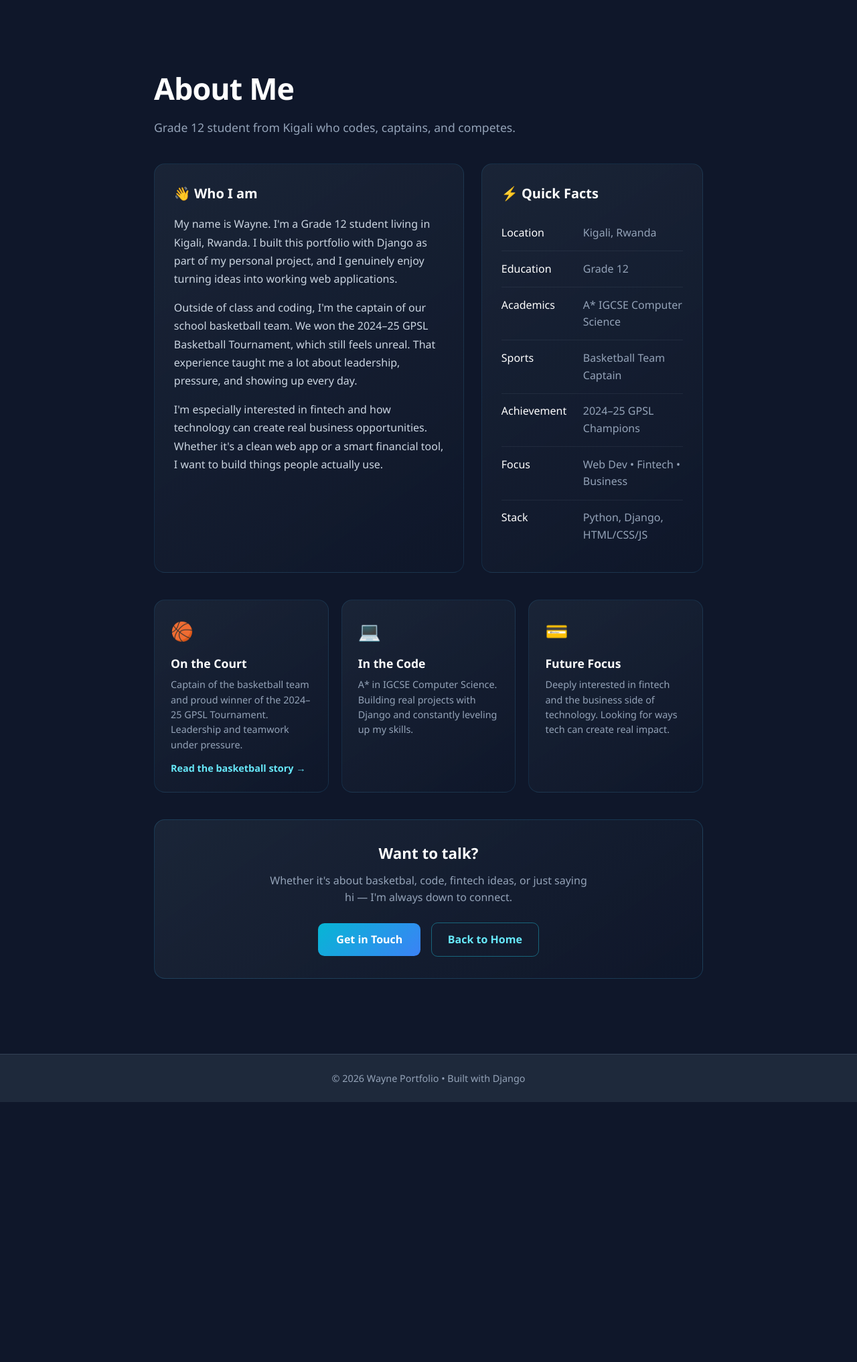
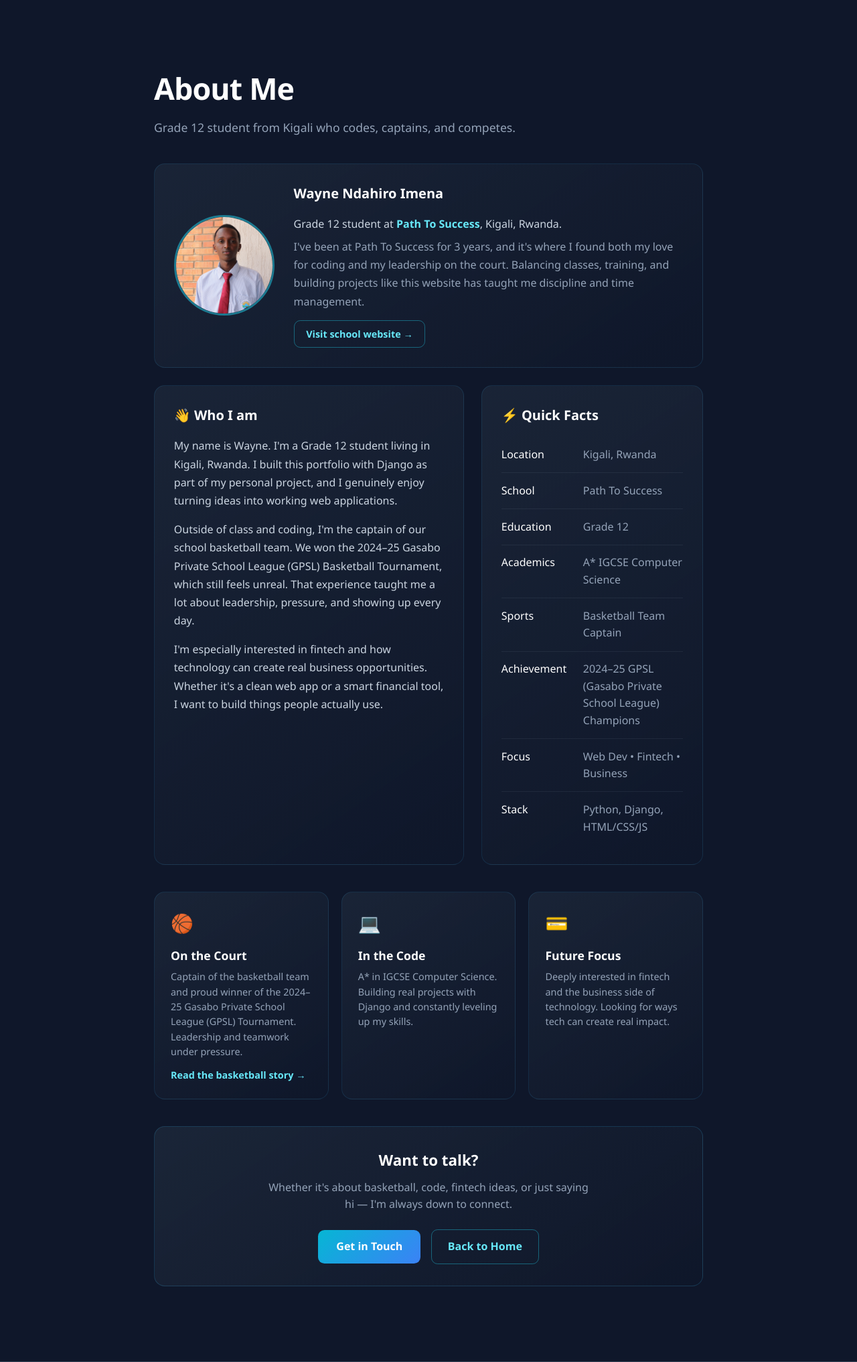
Before and after one commit to waynendahiro1-ux/wayne-portfolio, a Django app: page /about/ in a window 1280 px wide. Shown: the part 69-2102 px from the top of the page at 67% size. Before the commit the page ends 1714 px from the top, so only its background shows below. Run offline with Django 4.2, Linux system fonts and the light colour scheme.

Commit message:
Add school details to about page

```diff
--- a/templates/main/about.html
+++ b/templates/main/about.html
@@ -1,4 +1,5 @@
 {% extends 'main/base.html' %}
+{% load static %}
 
 {% block title %}About Me | Wayne Portfolio{% endblock %}
 
@@ -27,6 +28,32 @@
     font-size: 1.1rem;
     max-width: 560px;
     line-height: 1.6;
+  }
+
+  .profile-card {
+    display: flex;
+    gap: 1.8rem;
+    align-items: center;
+    flex-wrap: wrap;
+    margin-bottom: 1.6rem;
+  }
+
+  .profile-photo {
+    width: 150px;
+    height: 150px;
+    border-radius: 50%;
+    object-fit: cover;
+    border: 3px solid rgba(34, 211, 238, 0.5);
+    flex-shrink: 0;
+  }
+
+  .profile-info {
+    flex: 1;
+    min-width: 220px;
+  }
+
+  .profile-info h2 {
+    margin-bottom: 0.3rem;
   }
 
   .about-grid {
@@ -208,6 +235,21 @@
     </p>
   </div>
 
+  <!-- Profile card: photo, full name, school -->
+  <div class="info-card profile-card">
+    <img src="{% static 'main/gallery/wayne.jpg' %}" alt="Wayne" class="profile-photo">
+    <div class="profile-info">
+      <h2>Wayne Ndahiro Imena</h2>
+          <p style="margin-bottom:.4rem;">
+            Grade 12 student at <strong style="color:#67e8f9;">Path To Success</strong>, Kigali, Rwanda.
+          </p>
+        <p style="margin-bottom:.9rem; color:#94a3b8;">
+          I've been at Path To Success for 3 years, and it's where I found both my love for coding and my leadership on the court. Balancing classes, training, and building projects like this website has taught me discipline and time management.
+        </p>
+        <a href="https://www.pathtosuccess.co.rw/" target="_blank" rel="noopener" class="btn-secondary" style="margin-left:0; padding:.5rem 1.1rem; font-size:.9rem;">Visit school website →</a>
+    </div>
+  </div>
+
   <!-- Main bio + facts -->
   <div class="about-grid">
     <div class="info-card">
@@ -216,7 +258,7 @@
         My name is Wayne. I'm a Grade 12 student living in Kigali, Rwanda. I built this portfolio with Django as part of my personal project, and I genuinely enjoy turning ideas into working web applications.
       </p>
       <p>
-        Outside of class and coding, I'm the captain of our school basketball team. We won the 2024–25 GPSL Basketball Tournament, which still feels unreal. That experience taught me a lot about leadership, pressure, and showing up every day.
+        Outside of class and coding, I'm the captain of our school basketball team. We won the 2024–25 Gasabo Private School League (GPSL) Basketball Tournament, which still feels unreal. That experience taught me a lot about leadership, pressure, and showing up every day.
       </p>
       <p>
         I'm especially interested in fintech and how technology can create real business opportunities. Whether it's a clean web app or a smart financial tool, I want to build things people actually use.
@@ -229,6 +271,10 @@
         <li>
           <span class="label">Location</span>
           <span class="value">Kigali, Rwanda</span>
+        </li>
+        <li>
+          <span class="label">School</span>
+          <span class="value">Path To Success</span>
         </li>
         <li>
           <span class="label">Education</span>
@@ -244,7 +290,7 @@
         </li>
         <li>
           <span class="label">Achievement</span>
-          <span class="value">2024–25 GPSL Champions</span>
+          <span class="value">2024–25 GPSL (Gasabo Private School League) Champions</span>
         </li>
         <li>
           <span class="label">Focus</span>
@@ -263,7 +309,7 @@
     <a href="{% url 'basketball' %}" class="highlight-card" style="display:block;">
       <div class="icon">🏀</div>
       <h3>On the Court</h3>
-      <p>Captain of the basketball team and proud winner of the 2024–25 GPSL Tournament. Leadership and teamwork under pressure.</p>
+      <p>Captain of the basketball team and proud winner of the 2024–25 Gasabo Private School League (GPSL) Tournament. Leadership and teamwork under pressure.</p>
       <p style="color:#67e8f9; font-weight:600; margin-top:.8rem;">Read the basketball story →</p>
     </a>
 
@@ -284,7 +330,7 @@
   <div class="cta-box">
     <h2>Want to talk?</h2>
     <p>
-      Whether it's about basketbal, code, fintech ideas, or just saying hi — I'm always down to connect.
+      Whether it's about basketball, code, fintech ideas, or just saying hi — I'm always down to connect.
     </p>
     <div>
       <a href="{% url 'contact' %}" class="btn-primary">Get in Touch</a>
--- a/templates/main/basketball.html
+++ b/templates/main/basketball.html
@@ -21,7 +21,7 @@
     <div class="card">
       <div class="icon">🏆</div>
       <h3>GPSL Champions 2024–25</h3>
-      <p>We won the GPSL Basketball Tournament. Months of early mornings, late practices, and belief in each other came together on the biggest stage we'd played on.</p>
+      <p>We won the Gasabo Private School League (GPSL) Basketball Tournament. Months of early mornings, late practices, and belief in each other came together on the biggest stage we'd played on.</p>
     </div>
     <div class="card">
       <div class="icon">🧠</div>
```
Also changed, not shown: main/static/main/gallery/wayne.jpg (added).
